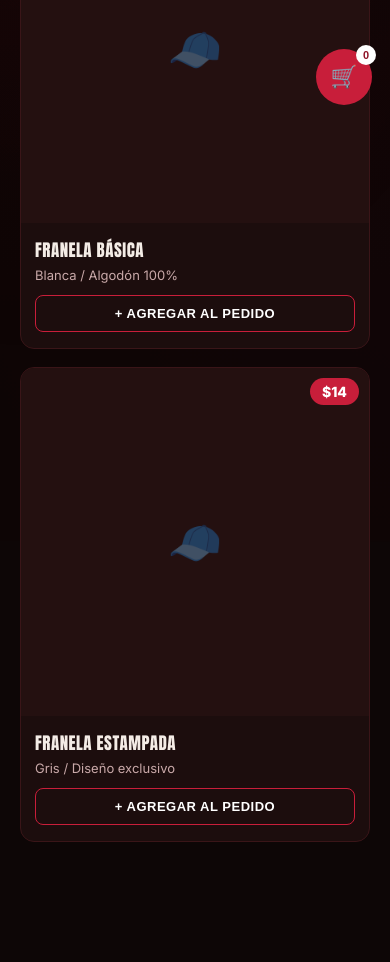
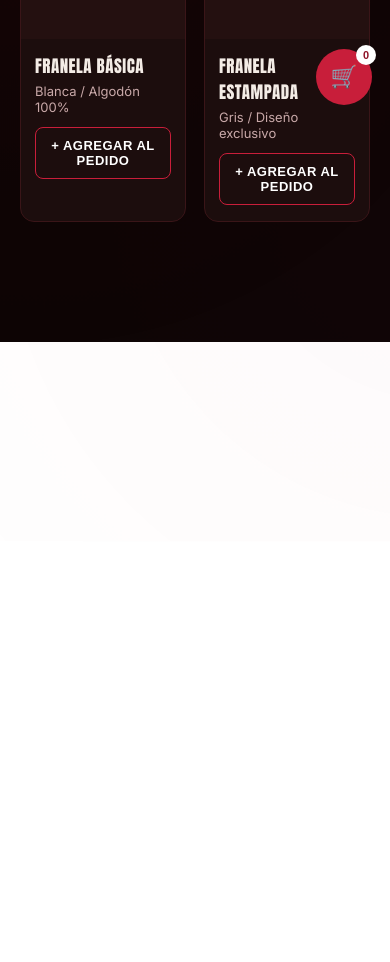
Before and after one commit to darwuineeuu12-crypto/dcapsrepositorio, a website: page index.html in a window 390 px wide. Shown: the part 721-1683 px from the top of the page. After the commit the page ends 1063 px from the top, so only its background shows below. Drawn offline with Linux system fonts and the light colour scheme; no server answers.

Commit message:
Update index.html

```diff
--- a/index.html
+++ b/index.html
@@ -753,15 +753,8 @@
     float:right;
   }
 
-  /* Responsive - 1 columna en móviles */
-  @media (max-width: 640px) {
-    .grid {
-      grid-template-columns: repeat(1, 1fr);
-    }
-  }
-
-  /* 2 columnas en tablets y desktop */
-  @media (min-width: 641px) {
+  /* 2 columnas en todos los dispositivos */
+  @media (min-width: 0px) {
     .grid {
       grid-template-columns: repeat(2, 1fr);
     }
```
